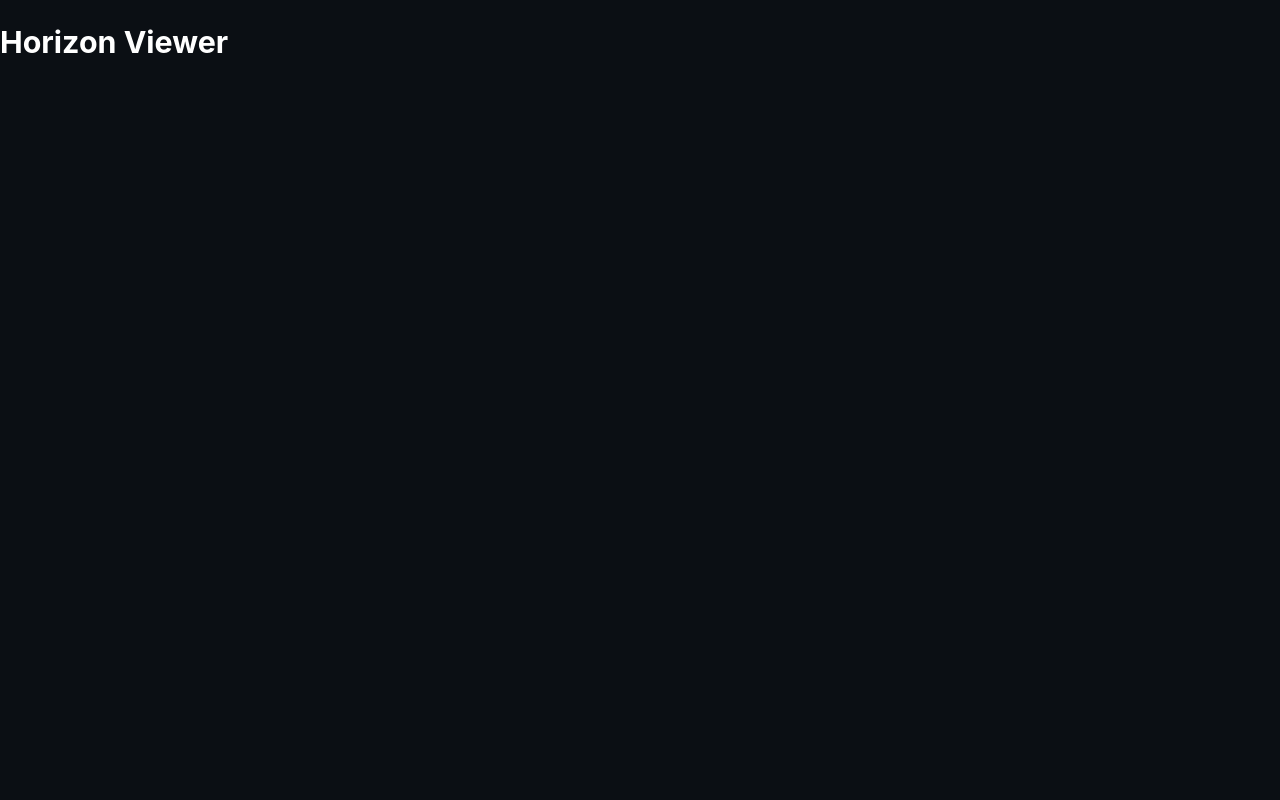
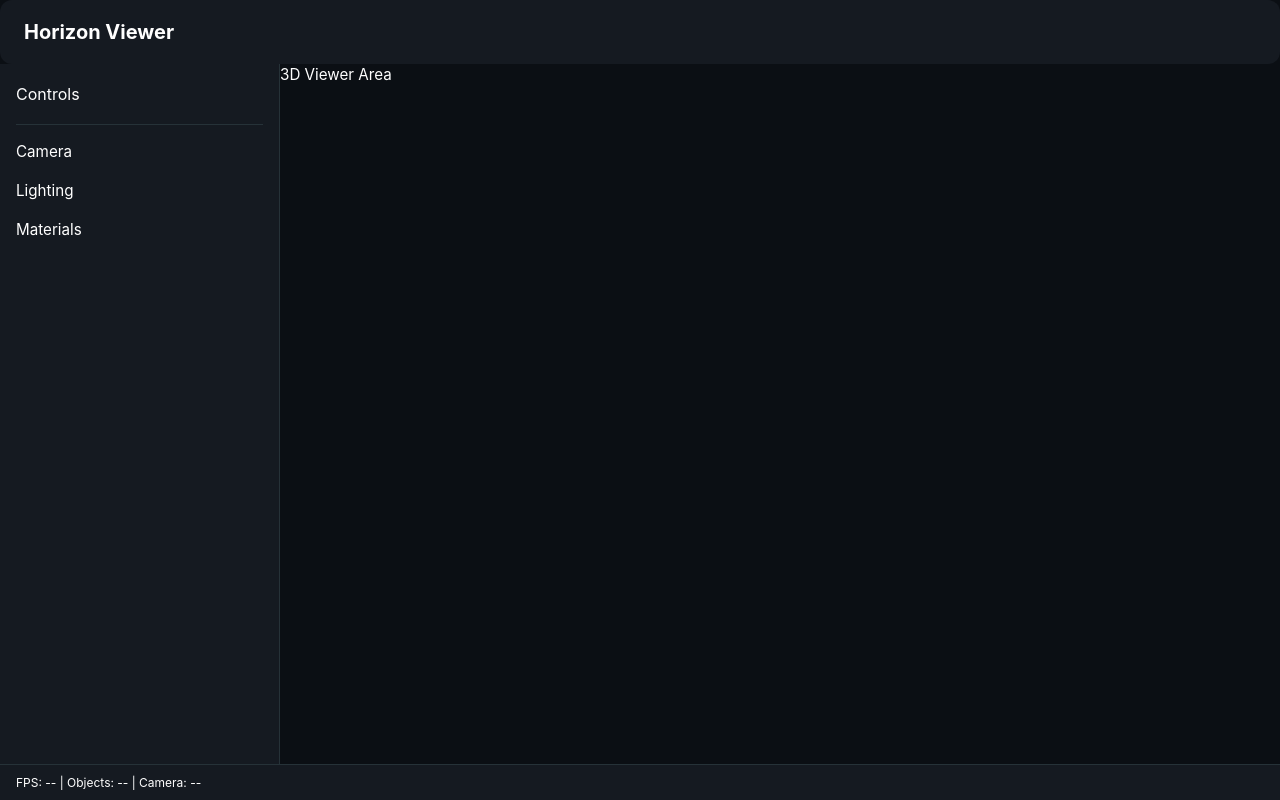
Before and after one commit to remijus-ijomah/horizon-viewer, a React (Vite) app: page / in a window 1280 px wide. Built offline with nearby package versions, Linux system fonts and the light colour scheme.

Commit message:
feat: create application shell layout

```diff
--- a/src/App.tsx
+++ b/src/App.tsx
@@ -1,5 +1,11 @@
+import AppLayout from "./components/layout/AppLayout";
+
 function App() {
-  return <h1>Horizon Viewer</h1>;
+  return (
+    <AppLayout>
+      <div>3D Viewer Area</div>
+    </AppLayout>
+  );
 }
 
 export default App;
--- /dev/null
+++ b/src/components/layout/AppLayout.tsx
@@ -0,0 +1,46 @@
+import { Box } from "@mui/material";
+
+import Header from "./Header";
+import Sidebar from "./Sidebar";
+import StatusBar from "./StatusBar";
+
+type Props = {
+  children: React.ReactNode;
+};
+
+export default function AppLayout({ children }: Props) {
+  return (
+    <Box
+      sx={{
+        display: "flex",
+        flexDirection: "column",
+        height: "100vh",
+        overflow: "hidden",
+      }}
+    >
+      <Header />
+
+      <Box
+        sx={{
+          display: "flex",
+          flex: 1,
+          overflow: "hidden",
+        }}
+      >
+        <Sidebar />
+
+        <Box
+          component="main"
+          sx={{
+            flex: 1,
+            overflow: "hidden",
+          }}
+        >
+          {children}
+        </Box>
+      </Box>
+
+      <StatusBar />
+    </Box>
+  );
+}
--- /dev/null
+++ b/src/components/layout/Header.tsx
@@ -0,0 +1,18 @@
+import { AppBar, Toolbar, Typography } from "@mui/material";
+
+export default function Header() {
+  return (
+    <AppBar position="static" elevation={0}>
+      <Toolbar>
+        <Typography
+          variant="h6"
+          sx={{
+            fontWeight: 700,
+          }}
+        >
+          Horizon Viewer
+        </Typography>
+      </Toolbar>
+    </AppBar>
+  );
+}
--- /dev/null
+++ b/src/components/layout/Sidebar.tsx
@@ -0,0 +1,48 @@
+import { Box, Divider, Typography } from "@mui/material";
+
+export default function Sidebar() {
+  return (
+    <Box
+      sx={{
+        width: 280,
+        backgroundColor: "background.paper",
+
+        borderRight: "1px solid",
+
+        borderColor: "divider",
+
+        p: 2,
+      }}
+    >
+      <Typography variant="subtitle1" fontWeight={600}>
+        Controls
+      </Typography>
+
+      <Divider
+        sx={{
+          my: 2,
+        }}
+      />
+
+      <Typography color="text.secondary">Camera</Typography>
+
+      <Typography
+        color="text.secondary"
+        sx={{
+          mt: 2,
+        }}
+      >
+        Lighting
+      </Typography>
+
+      <Typography
+        color="text.secondary"
+        sx={{
+          mt: 2,
+        }}
+      >
+        Materials
+      </Typography>
+    </Box>
+  );
+}
--- /dev/null
+++ b/src/components/layout/StatusBar.tsx
@@ -0,0 +1,26 @@
+import { Box, Typography } from "@mui/material";
+
+export default function StatusBar() {
+  return (
+    <Box
+      sx={{
+        height: 36,
+
+        display: "flex",
+        alignItems: "center",
+
+        px: 2,
+
+        backgroundColor: "background.paper",
+
+        borderTop: "1px solid",
+
+        borderColor: "divider",
+      }}
+    >
+      <Typography variant="caption" color="text.secondary">
+        FPS: -- | Objects: -- | Camera: --
+      </Typography>
+    </Box>
+  );
+}
```
